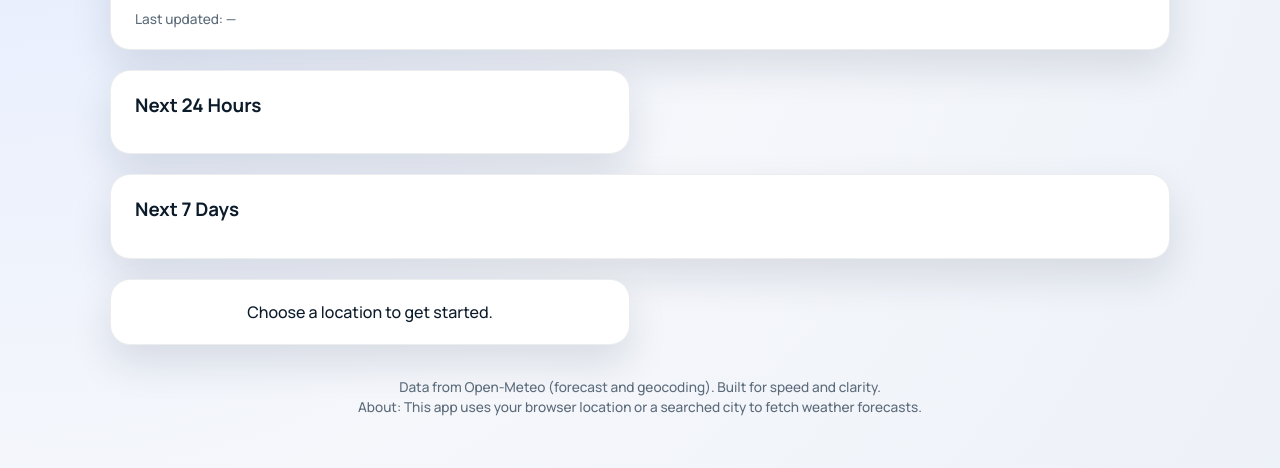
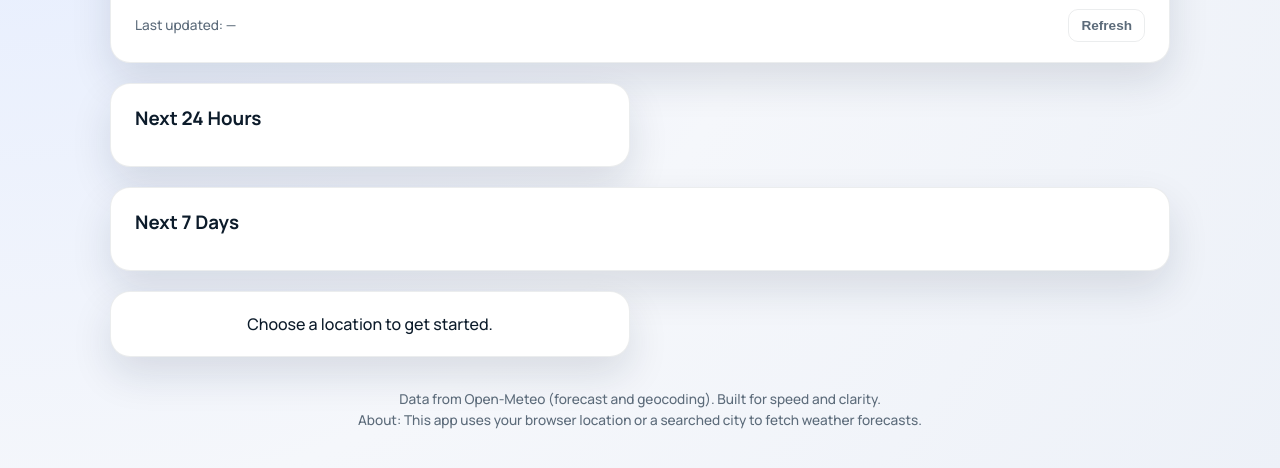
Before and after one commit to AlexZander73/WeatherApp, a website built with Vite: page index.html in a window 1280 px wide. Shown: the part 314-782 px from the top of the page. Built offline with nearby package versions, Linux system fonts and the light colour scheme.

Commit message:
Add refresh button and timezone label

```diff
--- a/index.html
+++ b/index.html
@@ -44,6 +44,7 @@
           </div>
           <div id="current-extra" class="current-extra">
             <span id="current-updated" class="updated">Last updated: —</span>
+            <button id="refresh-btn" class="btn ghost">Refresh</button>
           </div>
         </section>
 
--- a/src/main.ts
+++ b/src/main.ts
@@ -13,6 +13,7 @@ const btnLocation = document.querySelector<HTMLButtonElement>('#btn-location')
 const cityInput = document.querySelector<HTMLInputElement>('#city-input')
 const searchResults = document.querySelector<HTMLDivElement>('#search-results')
 const quickActions = document.querySelector<HTMLDivElement>('#quick-actions')
+const refreshBtn = document.querySelector<HTMLButtonElement>('#refresh-btn')
 
 let lastRequest: LocationResult | null = null
 let searchTimeout: number | null = null
@@ -22,11 +23,13 @@ function setStatus(message: string, showRetry = false) {
   statusSection.classList.remove('hidden')
   statusText.textContent = message
   retryBtn.hidden = !showRetry
+  if (refreshBtn) refreshBtn.disabled = true
 }
 
 function hideStatus() {
   if (!statusSection) return
   statusSection.classList.add('hidden')
+  if (refreshBtn) refreshBtn.disabled = false
 }
 
 function renderQuickActions(location: LocationResult | null) {
@@ -128,6 +131,10 @@ retryBtn?.addEventListener('click', () => {
   if (lastRequest) loadForecast(lastRequest)
 })
 
+refreshBtn?.addEventListener('click', () => {
+  if (lastRequest) loadForecast(lastRequest)
+})
+
 btnLocation?.addEventListener('click', handleLocationClick)
 
 cityInput?.addEventListener('input', (event) => {
--- a/src/styles.css
+++ b/src/styles.css
@@ -273,6 +273,17 @@ main {
   margin-top: 12px;
   color: var(--muted);
   font-size: 0.85rem;
+  display: flex;
+  align-items: center;
+  gap: 12px;
+  justify-content: space-between;
+  flex-wrap: wrap;
+}
+
+.current-extra .btn {
+  padding: 8px 12px;
+  border-radius: 10px;
+  font-size: 0.85rem;
 }
 
 .status.hidden {
--- a/src/utils/format.ts
+++ b/src/utils/format.ts
@@ -39,6 +39,7 @@ export function formatUpdatedLabel(iso: string, timezone: string): string {
     hour: 'numeric',
     minute: '2-digit',
     hour12: true,
-    timeZone: timezone
+    timeZone: timezone,
+    timeZoneName: 'short'
   }).format(date)
 }
```
